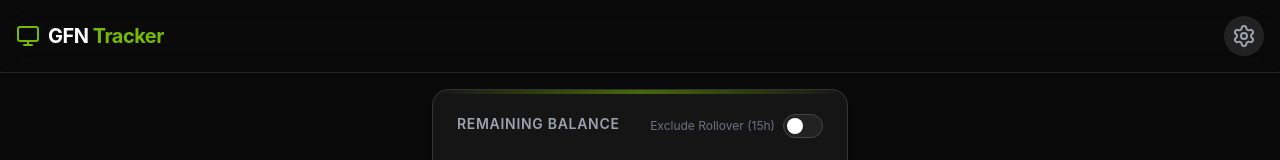
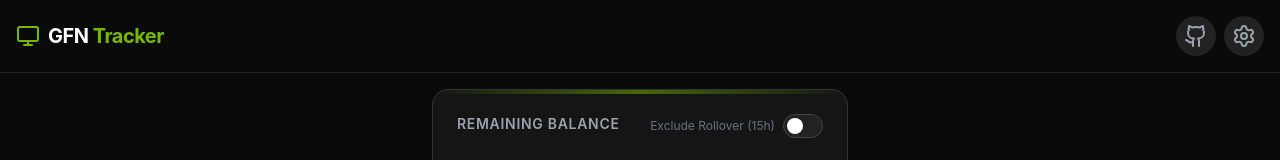
Before and after one commit to Skylark95/gfn-tracker, a React (Vite) app: page / in a window 1280 px wide. Shown: the top 160 px of the page. Built offline with nearby package versions, Linux system fonts and the light colour scheme.

Commit message:
feat: add github icon to header

```diff
--- a/src/App.tsx
+++ b/src/App.tsx
@@ -10,6 +10,7 @@ import {
   DollarSign,
   Zap,
   Server,
+  Github,
 } from 'lucide-react'
 import './input.css'
 
@@ -208,6 +209,15 @@ const App: React.FC = () => {
           </h1>
         </div>
         <div className="flex items-center gap-2">
+          <a
+            href="https://github.com/skylark95/gfn-tracker"
+            target="_blank"
+            rel="noopener noreferrer"
+            className="p-2 rounded-full bg-[#222] text-gray-400 hover:bg-[#333] transition-colors"
+            title="GitHub Repository"
+          >
+            <Github />
+          </a>
           {installPromptEvent && (
             <button
               onClick={handleInstallClick}
```
